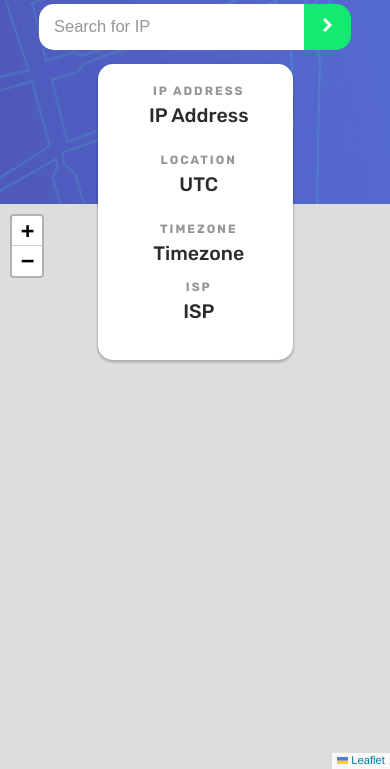
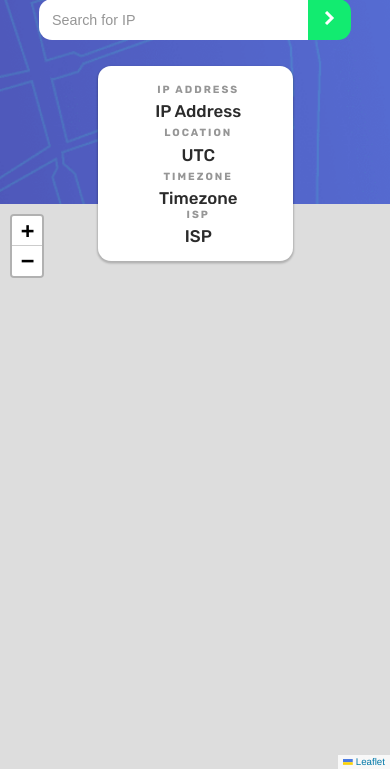
Before and after one commit to clarencejulu/track-ip-addy, a plain HTML site: page index.html in a window 390 px wide. Shown: the part 75-844 px from the top of the page. Drawn offline with nearby package versions, Linux system fonts and the light colour scheme; no server answers.

Commit message:
fixed responsiveness

```diff
--- a/style.css
+++ b/style.css
@@ -1,7 +1,7 @@
 @import url('https://fonts.googleapis.com/css2?family=Rubik:wght@400;500;700&display=swap');
 
 :root{
-    font-size: 18px;
+    font-size: 16px;
     --dark-grey: hsl(0, 0%, 17%);
     --grey: hsl(0, 0%, 59%);
     --white: #fff;
@@ -28,6 +28,7 @@
     background-position: center;
     background-size:cover;
     height: 33%;
+    min-height: 190px;
     width: 100%;
     display: flex;
     align-items: center;
@@ -36,7 +37,7 @@
 
 h1{
     color: var(--white);
-    margin-top: 1.5rem;
+    margin-top: 2rem;
     font-weight: 400;
 }
 
@@ -44,6 +45,8 @@
     width: 34rem;
     display: flex;
     border-radius: 1rem;
+    margin-top: 0;
+    margin-bottom: 2rem;
 }
 
 .search{
@@ -88,18 +91,18 @@
     justify-content: center;
     align-items: center;
     width: 70vw;
-    height: 17.5%;
     z-index: 2;
-    position: absolute;
-    top: 23%;
     border-radius: 1rem;
     padding: 0.4rem;
     box-shadow: 0 1.5px 2px 1px rgba(0, 0, 0, 0.2);
+    /**/
+    height: 8rem;
+    margin-bottom: -2rem;
 }
 
 .container{
     width: 25%;
-    height: 70%;
+    height: 80%;
     border-left: 1px solid rgb(207, 207, 207);
     display: flex;
     flex-direction: column;
@@ -135,21 +138,28 @@
     z-index: 1;
 }
 
-@media(max-width: 800px){
+/* @media(max-width: 10px){
+    :root{
+        font-size: 15px;
+    }
+} */
+@media(max-width: 900px){
     :root{
         font-size: 15px;
     }
 }
 
 @media(max-width: 650px){
+    :root{
+        font-size: 13px;
+    }
     form{
         width: 80vw;
     }
     .main{
         flex-direction: column;
         width: 50vw;
-        height: 35%;
-        top: 16.5%;
+        height: 15rem;
         padding: 1rem;
     }
     .container{
@@ -158,7 +168,7 @@
         border-left: 0;
         text-align: center;
         margin: 0.3rem 0 0;
-        overflow-y: hidden;
+        /* overflow-y: hidden; */
     }
     .main :nth-of-type(3){
         max-height: 20%;
@@ -167,6 +177,6 @@
 
 @media(max-width: 375px){
     :root{
-        font-size: 14px;
+        font-size: 13px;
     }
 }
```
Also changed, not shown: index.html (+2 -1 lines).
